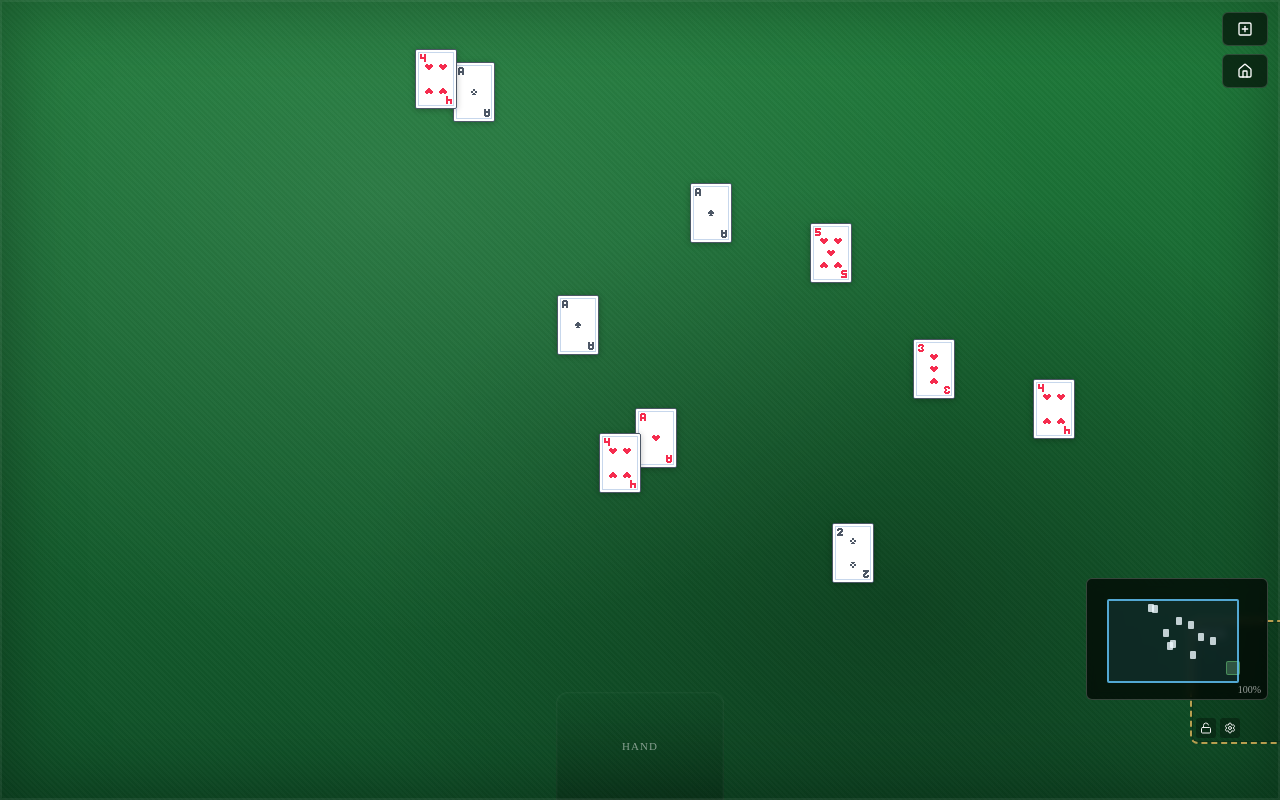
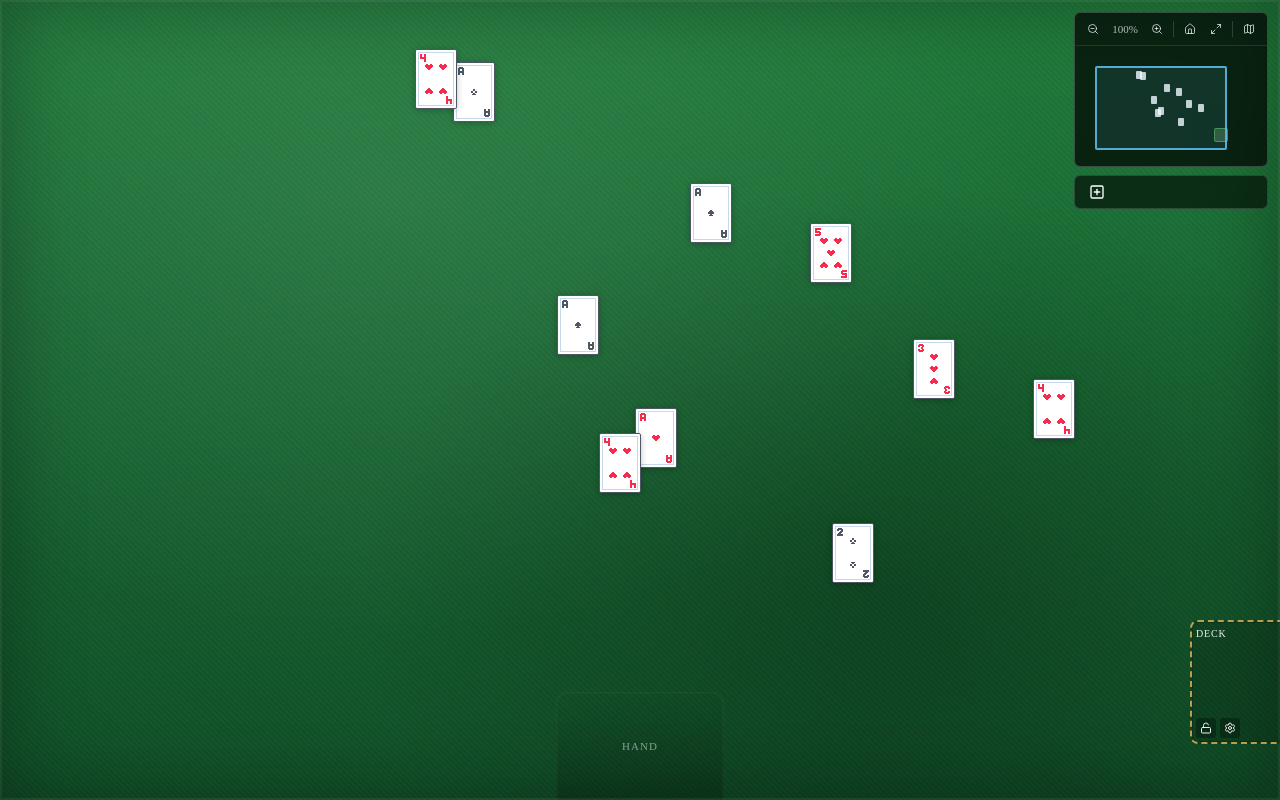
Before and after one commit to f0ursqu4r3/cardz, a Vue app: page / in a window 1280 px wide. Built offline with nearby package versions, Linux system fonts and the light colour scheme.

Commit message:
feat: enhance minimap functionality with zoom controls and toggle state

```diff
--- a/src/components/MinimapComp.vue
+++ b/src/components/MinimapComp.vue
@@ -1,7 +1,8 @@
 <script setup lang="ts">
-import { computed, ref, onMounted, onBeforeUnmount } from 'vue'
+import { computed, ref } from 'vue'
 import { useCardStore } from '@/stores/cards'
 import type { useViewport } from '@/composables/useViewport'
+import { ZoomIn, ZoomOut, Home, Maximize2, Map } from 'lucide-vue-next'
 
 const props = defineProps<{
   viewport: ReturnType<typeof useViewport>
@@ -12,6 +13,7 @@ const props = defineProps<{
 const cardStore = useCardStore()
 const minimapRef = ref<HTMLElement | null>(null)
 const isDragging = ref(false)
+const isCollapsed = ref(false)
 
 // Minimap dimensions
 const MINIMAP_WIDTH = 180
@@ -140,9 +142,70 @@ const onPointerUp = (event: PointerEvent) => {
   isDragging.value = false
   ;(event.target as HTMLElement)?.releasePointerCapture(event.pointerId)
 }
+
+// View controls
+const handleZoomIn = (event: Event) => {
+  event.stopPropagation()
+  props.viewport.zoomIn()
+}
+
+const handleZoomOut = (event: Event) => {
+  event.stopPropagation()
+  props.viewport.zoomOut()
+}
+
+const handleReset = (event: Event) => {
+  event.stopPropagation()
+  props.viewport.resetViewport()
+}
+
+const handleFitAll = (event: Event) => {
+  event.stopPropagation()
+  props.viewport.fitAll(worldBounds.value)
+}
+
+const toggleCollapsed = () => {
+  isCollapsed.value = !isCollapsed.value
+}
 </script>
 
 <template>
+  <div class="minimap-container">
+    <!-- Collapsed state: just a button -->
+    <button
+      v-if="isCollapsed"
+      class="minimap-toggle minimap-toggle--collapsed"
+      @click="toggleCollapsed"
+      title="Show Minimap"
+    >
+      <Map :size="18" />
+    </button>
+
+    <!-- Expanded state -->
+    <div v-else class="minimap-panel">
+      <!-- Controls bar -->
+      <div class="minimap-controls">
+        <button class="minimap-btn" @click="handleZoomOut" title="Zoom Out">
+          <ZoomOut :size="14" />
+        </button>
+        <span class="minimap-zoom">{{ Math.round(viewport.zoom.value * 100) }}%</span>
+        <button class="minimap-btn" @click="handleZoomIn" title="Zoom In">
+          <ZoomIn :size="14" />
+        </button>
+        <div class="minimap-separator" />
+        <button class="minimap-btn" @click="handleReset" title="Reset View (Home)">
+          <Home :size="14" />
+        </button>
+        <button class="minimap-btn" @click="handleFitAll" title="Fit All">
+          <Maximize2 :size="14" />
+        </button>
+        <div class="minimap-separator" />
+        <button class="minimap-btn" @click="toggleCollapsed" title="Hide Minimap">
+          <Map :size="14" />
+        </button>
+      </div>
+
+      <!-- Minimap display -->
       <div
         ref="minimapRef"
         class="minimap"
@@ -189,24 +252,96 @@ const onPointerUp = (event: PointerEvent) => {
             height: `${viewportRect.height}px`,
           }"
         />
-
-    <!-- Zoom indicator -->
-    <span class="minimap__zoom">{{ Math.round(viewport.zoom.value * 100) }}%</span>
+      </div>
+    </div>
   </div>
 </template>
 
 <style scoped>
-.minimap {
-  position: absolute;
-  bottom: 100px;
-  right: 12px;
+.minimap-container {
+  /* Positioned by parent flex container */
+}
+
+.minimap-toggle {
+  display: flex;
+  align-items: center;
+  justify-content: center;
+  width: 36px;
+  height: 36px;
+  background: rgba(0, 0, 0, 0.7);
+  border: 1px solid rgba(255, 255, 255, 0.2);
+  border-radius: 6px;
+  color: rgba(255, 255, 255, 0.8);
+  cursor: pointer;
+  backdrop-filter: blur(4px);
+  transition: all 0.15s ease;
+}
+
+.minimap-toggle:hover {
+  background: rgba(0, 0, 0, 0.8);
+  border-color: rgba(255, 255, 255, 0.3);
+  color: white;
+}
+
+.minimap-panel {
+  display: flex;
+  flex-direction: column;
   background: rgba(0, 0, 0, 0.7);
   border: 1px solid rgba(255, 255, 255, 0.2);
   border-radius: 6px;
   overflow: hidden;
+  backdrop-filter: blur(4px);
+}
+
+.minimap-controls {
+  display: flex;
+  align-items: center;
+  gap: 2px;
+  padding: 4px 6px;
+  border-bottom: 1px solid rgba(255, 255, 255, 0.1);
+}
+
+.minimap-btn {
+  display: flex;
+  align-items: center;
+  justify-content: center;
+  width: 24px;
+  height: 24px;
+  background: transparent;
+  border: none;
+  border-radius: 4px;
+  color: rgba(255, 255, 255, 0.7);
+  cursor: pointer;
+  transition: all 0.15s ease;
+}
+
+.minimap-btn:hover {
+  background: rgba(255, 255, 255, 0.15);
+  color: white;
+}
+
+.minimap-btn:active {
+  background: rgba(255, 255, 255, 0.25);
+}
+
+.minimap-zoom {
+  font-size: 11px;
+  color: rgba(255, 255, 255, 0.7);
+  min-width: 36px;
+  text-align: center;
+  font-variant-numeric: tabular-nums;
+}
+
+.minimap-separator {
+  width: 1px;
+  height: 16px;
+  background: rgba(255, 255, 255, 0.15);
+  margin: 0 2px;
+}
+
+.minimap {
+  position: relative;
   cursor: crosshair;
-  z-index: 1000;
-  backdrop-filter: blur(4px);
 }
 
 .minimap__zone {
@@ -235,13 +370,4 @@ const onPointerUp = (event: PointerEvent) => {
   border-radius: 2px;
   pointer-events: none;
 }
-
-.minimap__zoom {
-  position: absolute;
-  bottom: 4px;
-  right: 6px;
-  font-size: 10px;
-  color: rgba(255, 255, 255, 0.6);
-  pointer-events: none;
-}
 </style>
--- a/src/composables/useViewport.ts
+++ b/src/composables/useViewport.ts
@@ -9,6 +9,7 @@ export interface ViewportState {
 const MIN_ZOOM = 0.25
 const MAX_ZOOM = 2
 const ZOOM_SENSITIVITY = 0.001
+const ZOOM_STEP = 1.25 // Multiplier for zoom in/out buttons
 
 export function useViewport(canvasRef: Ref<HTMLElement | null>) {
   const panX = ref(0)
@@ -122,6 +123,70 @@ export function useViewport(canvasRef: Ref<HTMLElement | null>) {
     zoom.value = 1
   }
 
+  // Zoom in by step amount, centered on viewport
+  const zoomIn = () => {
+    const rect = canvasRef.value?.getBoundingClientRect()
+    if (!rect) return
+
+    const centerX = rect.width / 2
+    const centerY = rect.height / 2
+
+    // Calculate world point at center
+    const worldX = (centerX - panX.value) / zoom.value
+    const worldY = (centerY - panY.value) / zoom.value
+
+    // Apply zoom
+    const newZoom = Math.min(MAX_ZOOM, zoom.value * ZOOM_STEP)
+
+    // Adjust pan to keep center point
+    panX.value = centerX - worldX * newZoom
+    panY.value = centerY - worldY * newZoom
+    zoom.value = newZoom
+  }
+
+  // Zoom out by step amount, centered on viewport
+  const zoomOut = () => {
+    const rect = canvasRef.value?.getBoundingClientRect()
+    if (!rect) return
+
+    const centerX = rect.width / 2
+    const centerY = rect.height / 2
+
+    // Calculate world point at center
+    const worldX = (centerX - panX.value) / zoom.value
+    const worldY = (centerY - panY.value) / zoom.value
+
+    // Apply zoom
+    const newZoom = Math.max(MIN_ZOOM, zoom.value / ZOOM_STEP)
+
+    // Adjust pan to keep center point
+    panX.value = centerX - worldX * newZoom
+    panY.value = centerY - worldY * newZoom
+    zoom.value = newZoom
+  }
+
+  // Fit all content in view with padding
+  const fitAll = (worldBounds: { x: number; y: number; width: number; height: number }) => {
+    const rect = canvasRef.value?.getBoundingClientRect()
+    if (!rect) return
+
+    const padding = 50 // Screen pixels padding
+
+    // Calculate zoom to fit bounds
+    const scaleX = (rect.width - padding * 2) / worldBounds.width
+    const scaleY = (rect.height - padding * 2) / worldBounds.height
+    const newZoom = Math.min(MAX_ZOOM, Math.max(MIN_ZOOM, Math.min(scaleX, scaleY)))
+
+    // Center of world bounds
+    const worldCenterX = worldBounds.x + worldBounds.width / 2
+    const worldCenterY = worldBounds.y + worldBounds.height / 2
+
+    // Pan to center
+    panX.value = rect.width / 2 - worldCenterX * newZoom
+    panY.value = rect.height / 2 - worldCenterY * newZoom
+    zoom.value = newZoom
+  }
+
   // Pan to center a specific world point in the viewport
   const panToCenter = (worldX: number, worldY: number) => {
     const rect = canvasRef.value?.getBoundingClientRect()
@@ -156,6 +221,9 @@ export function useViewport(canvasRef: Ref<HTMLElement | null>) {
     screenToWorld,
     worldToScreen,
     zoomAt,
+    zoomIn,
+    zoomOut,
+    fitAll,
     onWheel,
     startPan,
     updatePan,
--- a/src/views/IndexView.vue
+++ b/src/views/IndexView.vue
@@ -7,7 +7,7 @@ import MinimapComp from '@/components/MinimapComp.vue'
 import { useCardStore } from '@/stores/cards'
 import { useCardInteraction } from '@/composables/useCardInteraction'
 import { useViewport } from '@/composables/useViewport'
-import { SquarePlus, Home } from 'lucide-vue-next'
+import { SquarePlus } from 'lucide-vue-next'
 import { CARD_BACK_COL, CARD_BACK_ROW } from '@/types'
 
 const cardStore = useCardStore()
@@ -150,11 +150,15 @@ onBeforeUnmount(() => {
   >
     <!-- Table UI (fixed position, not affected by pan/zoom) -->
     <div class="table-ui">
+      <!-- Minimap -->
+      <MinimapComp
+        :viewport="viewport"
+        :canvas-width="canvasDimensions.width"
+        :canvas-height="canvasDimensions.height"
+      />
+
       <button class="table-ui__btn" @click="addZone" title="Add Zone">
         <SquarePlus class="table-ui__icon" />
-      </button>
-      <button class="table-ui__btn" @click="viewport.resetViewport" title="Reset View (Home)">
-        <Home class="table-ui__icon" />
       </button>
     </div>
 
@@ -234,13 +238,6 @@ onBeforeUnmount(() => {
     <div v-if="cardStore.hasSelection" class="selection-indicator">
       {{ cardStore.selectionCount }} selected
     </div>
-
-    <!-- Minimap -->
-    <MinimapComp
-      :viewport="viewport"
-      :canvas-width="canvasDimensions.width"
-      :canvas-height="canvasDimensions.height"
-    />
   </div>
 </template>
 
```
Lines whose indentation alone changed are shown as unchanged.
